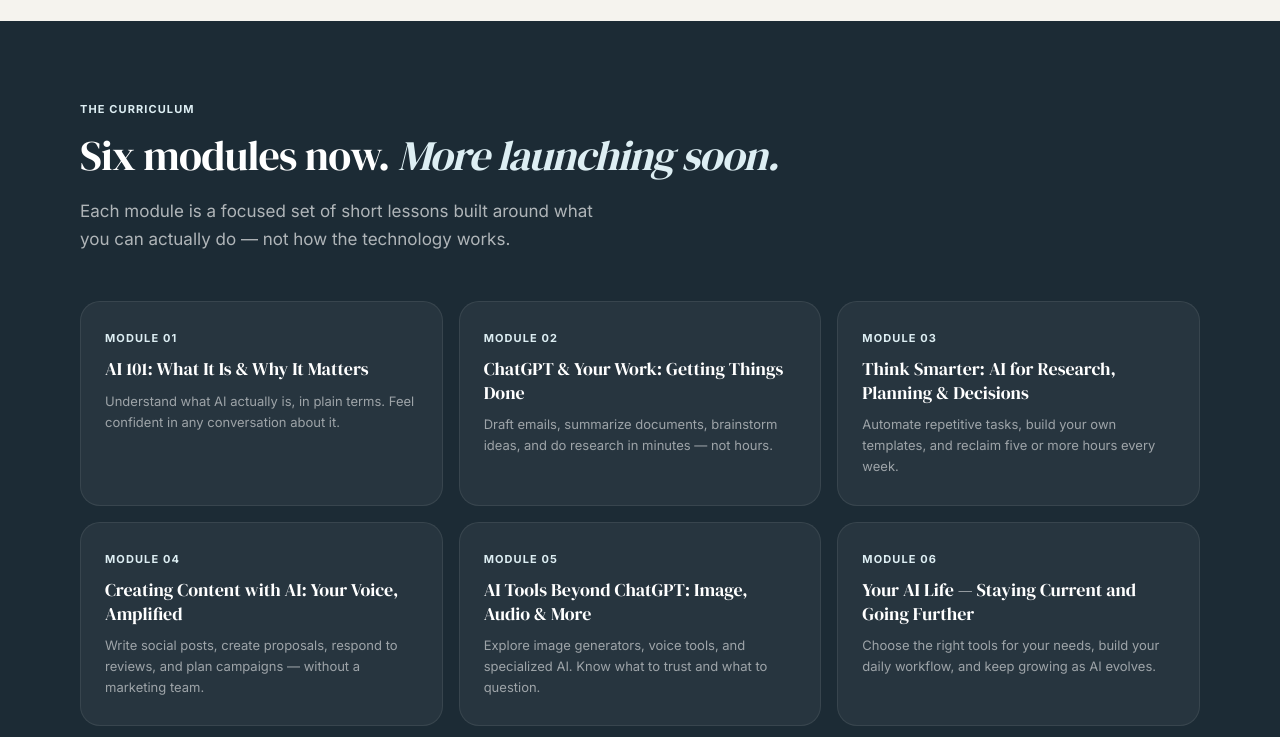
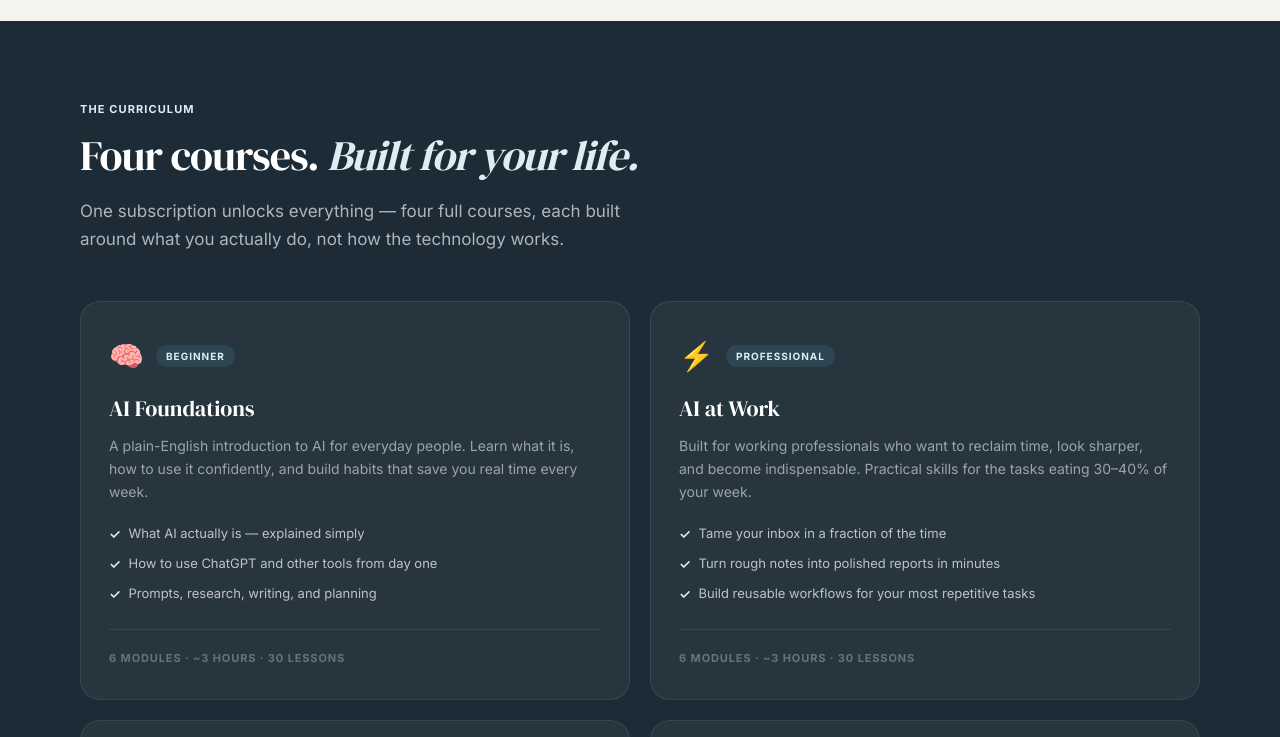
Before and after one commit to llamakid/clearlyai, a Next.js app: page / in a window 1280 px wide. Shown: the part 2040-2777 px from the top of the page. Built offline with nearby package versions, Linux system fonts and the light colour scheme; no server answers.

Commit message:
updating home page copy

```diff
--- a/app/page.tsx
+++ b/app/page.tsx
@@ -168,8 +168,8 @@ export default function HomePage() {
               {[
                 {
                   num: '01',
-                  title: 'Start with the Free Starter Kit',
-                  body: 'Download your free guide: 10 things you can do with AI today. Written in plain English, ready to use in the next 30 minutes.',
+                  title: 'Start with the Free Course',
+                  body: 'Start with "10 Things You Can Do With AI Today" — two short lessons, ten practical tasks, each with a ready-to-use prompt. No credit card needed.',
                 },
                 {
                   num: '02',
@@ -225,44 +225,103 @@ export default function HomePage() {
                 letterSpacing: '-0.02em', lineHeight: 1.2, marginBottom: 16,
                 color: 'white',
               }}>
-                Six modules now. <em style={{ color: 'var(--accent-lt)', fontStyle: 'italic' }}>More launching soon.</em>
+                Four courses. <em style={{ color: 'var(--accent-lt)', fontStyle: 'italic' }}>Built for your life.</em>
               </h2>
               <p style={{ fontSize: 17, color: 'rgba(255,255,255,0.65)', lineHeight: 1.65, maxWidth: 540 }}>
-                Each module is a focused set of short lessons built around what you can actually do — not how the technology works.
+                One subscription unlocks everything — four full courses, each built around what you actually do, not how the technology works.
               </p>
             </div>
 
-            <div className="grid-3" style={{ gap: 16 }}>
+            <div className="grid-2" style={{ gap: 20 }}>
               {[
-                { num: 'Module 01', title: 'AI 101: What It Is & Why It Matters', desc: 'Understand what AI actually is, in plain terms. Feel confident in any conversation about it.' },
-                { num: 'Module 02', title: 'ChatGPT & Your Work: Getting Things Done', desc: 'Draft emails, summarize documents, brainstorm ideas, and do research in minutes — not hours.' },
-                { num: 'Module 03', title: 'Think Smarter: AI for Research, Planning & Decisions', desc: 'Automate repetitive tasks, build your own templates, and reclaim five or more hours every week.' },
-                { num: 'Module 04', title: 'Creating Content with AI: Your Voice, Amplified', desc: 'Write social posts, create proposals, respond to reviews, and plan campaigns — without a marketing team.' },
-                { num: 'Module 05', title: 'AI Tools Beyond ChatGPT: Image, Audio & More', desc: 'Explore image generators, voice tools, and specialized AI. Know what to trust and what to question.' },
-                { num: 'Module 06', title: 'Your AI Life — Staying Current and Going Further', desc: 'Choose the right tools for your needs, build your daily workflow, and keep growing as AI evolves.' },
-              ].map(({ num, title, desc }) => (
-                <div key={num} style={{
+                {
+                  icon: '🧠',
+                  tag: 'Beginner',
+                  title: 'AI Foundations',
+                  desc: 'A plain-English introduction to AI for everyday people. Learn what it is, how to use it confidently, and build habits that save you real time every week.',
+                  bullets: [
+                    'What AI actually is — explained simply',
+                    'How to use ChatGPT and other tools from day one',
+                    'Prompts, research, writing, and planning',
+                  ],
+                },
+                {
+                  icon: '⚡',
+                  tag: 'Professional',
+                  title: 'AI at Work',
+                  desc: 'Built for working professionals who want to reclaim time, look sharper, and become indispensable. Practical skills for the tasks eating 30–40% of your week.',
+                  bullets: [
+                    'Tame your inbox in a fraction of the time',
+                    'Turn rough notes into polished reports in minutes',
+                    'Build reusable workflows for your most repetitive tasks',
+                  ],
+                },
+                {
+                  icon: '🏪',
+                  tag: 'Small Business',
+                  title: 'AI for Your Business',
+                  desc: 'For small business owners who wear every hat. Reclaim time, look more professional, and grow without adding headcount.',
+                  bullets: [
+                    'Handle customer comms faster without losing your voice',
+                    'Create consistent marketing content without a team',
+                    'Proposals, SOPs, and admin docs in minutes',
+                  ],
+                },
+                {
+                  icon: '🌅',
+                  tag: 'Retirement',
+                  title: 'AI for a Richer Retirement',
+                  desc: 'For people who finally have time to do what matters — and want AI to help them do it better. Health, family, travel, creative projects, and staying sharp.',
+                  bullets: [
+                    'Understand medical info and prepare for appointments',
+                    'Stay closer to family and capture your stories',
+                    'Plan travel, pursue hobbies, and keep learning',
+                  ],
+                },
+              ].map(({ icon, tag, title, desc, bullets }) => (
+                <div key={title} style={{
                   background: 'rgba(255,255,255,0.05)',
                   border: '1px solid rgba(255,255,255,0.08)',
                   borderRadius: 20,
-                  padding: '28px 24px',
+                  padding: '32px 28px',
                 }}>
-                  <div style={{
-                    fontSize: 11, fontWeight: 700, letterSpacing: '0.1em',
-                    textTransform: 'uppercase', color: 'var(--accent-lt)', marginBottom: 10,
-                  }}>
-                    {num}
+                  <div style={{ display: 'flex', alignItems: 'center', gap: 12, marginBottom: 16 }}>
+                    <span style={{ fontSize: 28 }}>{icon}</span>
+                    <span style={{
+                      fontSize: 10, fontWeight: 700, letterSpacing: '0.1em',
+                      textTransform: 'uppercase', color: 'var(--accent-lt)',
+                      background: 'rgba(61,122,138,0.25)',
+                      padding: '3px 10px', borderRadius: 999,
+                    }}>
+                      {tag}
+                    </span>
                   </div>
                   <div style={{
                     fontFamily: 'var(--font-dm-serif), Georgia, serif',
-                    fontSize: 18, fontWeight: 400,
-                    color: 'white', marginBottom: 10, lineHeight: 1.3,
+                    fontSize: 22, fontWeight: 400,
+                    color: 'white', marginBottom: 12, lineHeight: 1.25,
                   }}>
                     {title}
                   </div>
-                  <p style={{ fontSize: 13, color: 'rgba(255,255,255,0.55)', lineHeight: 1.6 }}>
+                  <p style={{ fontSize: 14, color: 'rgba(255,255,255,0.55)', lineHeight: 1.65, marginBottom: 20 }}>
                     {desc}
                   </p>
+                  <ul style={{ listStyle: 'none', padding: 0, display: 'flex', flexDirection: 'column', gap: 8 }}>
+                    {bullets.map((b) => (
+                      <li key={b} style={{ display: 'flex', alignItems: 'flex-start', gap: 8, fontSize: 13, color: 'rgba(255,255,255,0.7)' }}>
+                        <span style={{ color: 'var(--accent-lt)', fontWeight: 700, flexShrink: 0, marginTop: 1 }}>✓</span>
+                        {b}
+                      </li>
+                    ))}
+                  </ul>
+                  <div style={{
+                    marginTop: 24, paddingTop: 20,
+                    borderTop: '1px solid rgba(255,255,255,0.08)',
+                    fontSize: 11, color: 'rgba(255,255,255,0.3)',
+                    fontWeight: 700, letterSpacing: '0.08em',
+                  }}>
+                    6 MODULES · ~3 HOURS · 30 LESSONS
+                  </div>
                 </div>
               ))}
             </div>
@@ -423,7 +482,7 @@ export default function HomePage() {
               display: 'inline-flex', flexDirection: 'column', gap: 10, textAlign: 'left',
             }}>
               {[
-                '6 modules to start — more launching soon',
+                'All 4 courses — 24 modules included',
                 'New courses as they launch',
                 'Go at your own pace, on any device',
               ].map((item) => (
```
